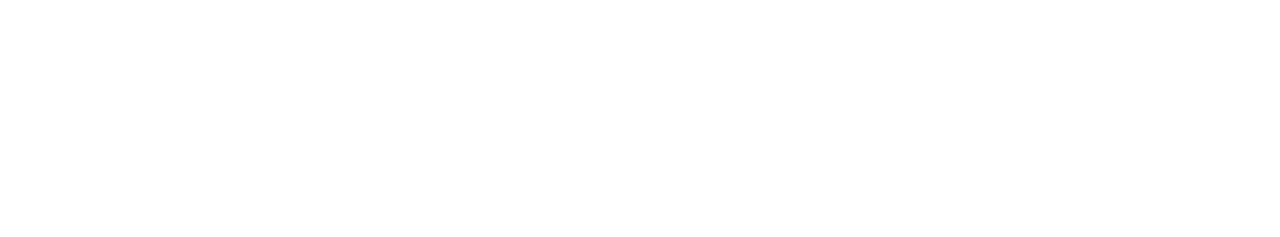
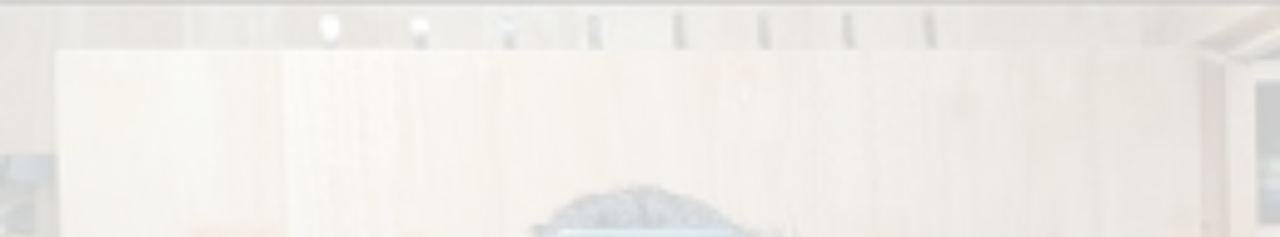
Before and after one commit to Tamilbharath780/my_portfolio, a plain HTML site: page index.html in a window 1280 px wide. Shown: the top 237 px of the page. Drawn offline with nearby package versions, Linux system fonts and the light colour scheme.

Commit message:
Update style.css

```diff
--- a/assets/css/style.css
+++ b/assets/css/style.css
@@ -274,7 +274,7 @@ h6 {
 #hero {
   width: 100%;
   height: 100vh;
-  background: url("./assets/img/im2.jpg") top right no-repeat;
+  background: url("../img/im2.jpg") top right no-repeat;
   background-size: cover;
   position: relative;
 }
```
